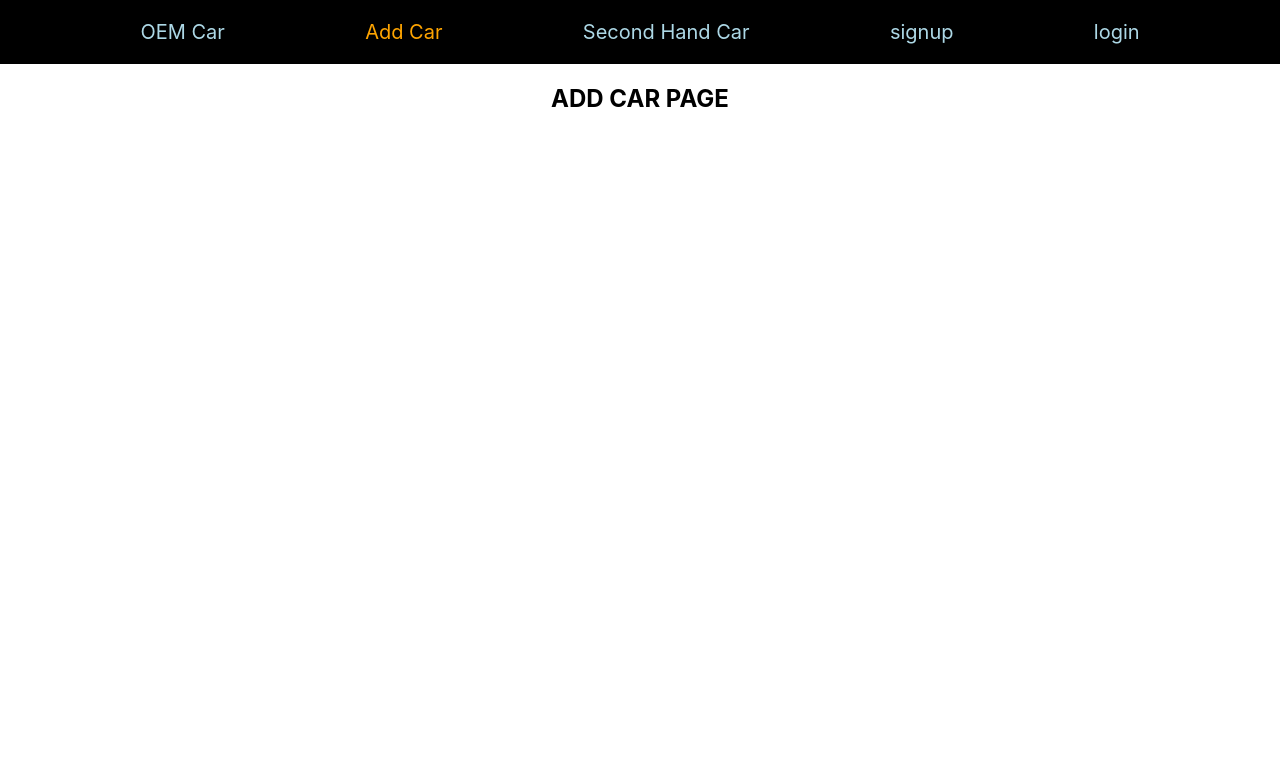
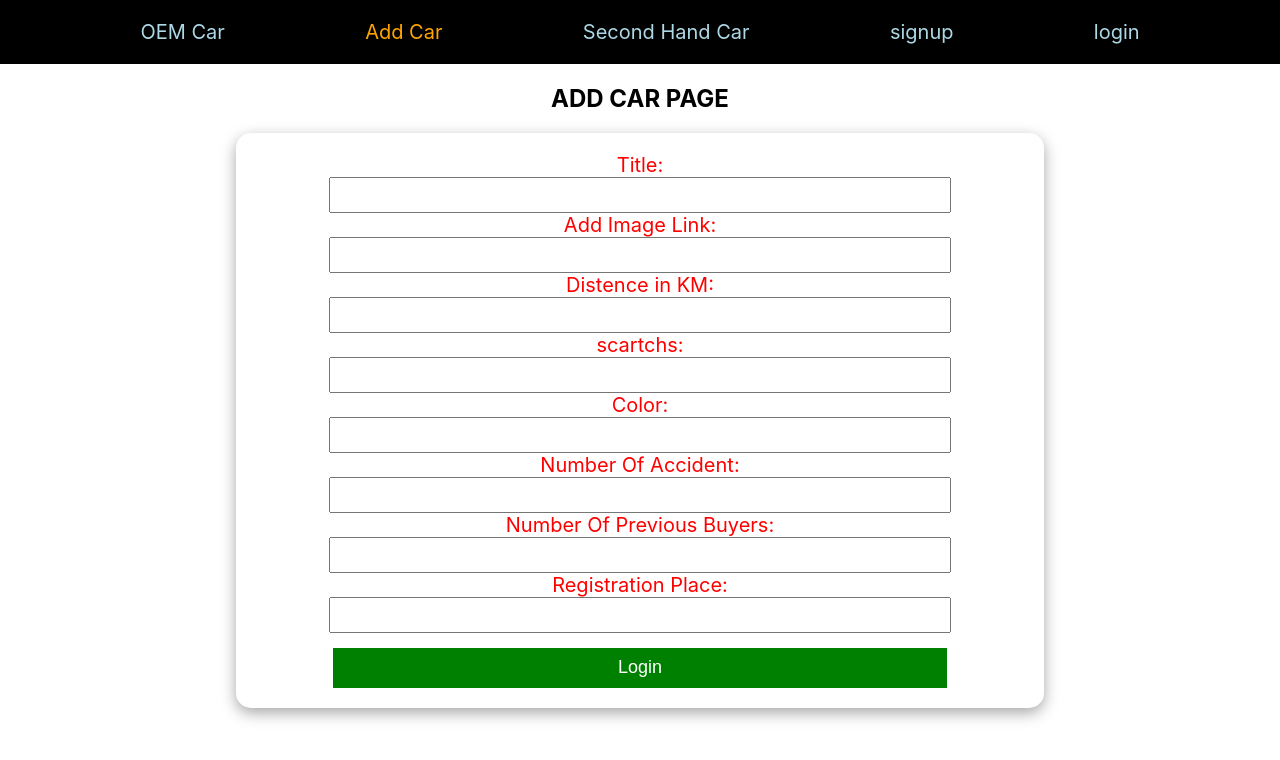
Before and after one commit to Prags1709/Attryb-assignment, a React (Create React App) app in the folder frontend/attryb/: page /addCar in a window 1280 px wide. Shown: the top 760 px of the page. Built offline with nearby package versions, Linux system fonts and the light colour scheme.

Commit message:
dealer add functionality and render secend-hand car done

```diff
--- a/frontend/attryb/src/App.css
+++ b/frontend/attryb/src/App.css
@@ -9,3 +9,70 @@
   font-size: 20px;
   padding: 20px 0 20px 0;
 }
+
+form {
+  width: 60%;
+  margin: auto;border-radius: 15px;
+  box-shadow: rgba(0, 0, 0, 0.35) 0px 5px 15px;
+  padding: 20px;
+}
+
+input {
+  width: 80%;
+  height: 30px;
+  font-size: large;
+}
+
+.sub {
+  width: 80%;
+  height: 40px;
+  cursor: pointer;
+  font-size: large;
+  margin-top: 15px;
+  background-color: green;
+  border: 0px;
+  color: white;
+}
+
+label {
+  font-size: 20px;
+  color: red;
+}
+
+.main-box {
+  display: grid;
+  grid-template-columns: repeat(3,1fr);
+  gap: 15px;
+  padding: 15px;
+}
+
+.data-box {
+  box-shadow: rgba(0, 0, 0, 0.35) 0px 5px 15px;
+  border-radius: 15px;
+  padding: 5px;
+}
+
+.del {
+  width: 30%;
+  height: 27px;
+  background-color: rgb(219, 105, 105);
+  border: 0px;
+  color: white;
+  font-size: medium;
+  cursor: pointer;
+  margin-left: 5px;
+}
+
+.edit {
+  width: 30%;
+  height: 27px;
+  background-color: rgb(207, 207, 61);
+  border: 0px;
+  color: white;
+  font-size: medium;
+  cursor: pointer;
+}
+
+img {
+  width: 100%;
+}
--- a/frontend/attryb/src/page/addCar.jsx
+++ b/frontend/attryb/src/page/addCar.jsx
@@ -1,10 +1,140 @@
 import React, {useState, useEffect} from "react";
 
+const discription = [
+    "Test drive Available",
+    "Transmission manual",
+    "fule Petrol",
+    "location sector-45",
+    "Insurance type comprehensive"
+]
+
 const AddCar=()=>{
+    const [userID, setUserid] = useState(localStorage.getItem("userid"))
+    const [title, setTitle] = useState("");
+    const [image, setImage] = useState("");
+    const [kilometer, setKilometer] = useState("");
+    const [scartchs, setScartch] = useState("");
+    const [color, setColor] = useState("");
+    const [noOfAccidents, setNoAcc] = useState("");
+    const [noOfPreviousBuyers, setBuyetCount] = useState("");
+    const [registrationPlace, setRegist] = useState("");
+    const [error, setError] = useState("");
+
+    const handleTitleChange = (e)=>{
+        setTitle(e.target.value)
+    }
+
+    const handleImageChange = (e)=>{
+        setImage(e.target.value)
+    }
+
+    const handleDistenceChange = (e)=>{
+        setKilometer(e.target.value)
+    }
+
+    const handleScartchsChange = (e)=>{
+        setScartch(e.target.value)
+    }
+
+    const handleColorChange =(e)=>{
+        setColor(e.target.value)
+    }
+
+    const handleAccChange=(e)=>{
+        setNoAcc(e.target.value)
+    }
+
+    const handleBuyChange=(e) =>{
+        setBuyetCount(e.target.value)
+    }
+
+    const handleRegistrationChange = (e)=>{
+        setRegist(e.target.value)
+    }
+
+    const dataSubmit = async (event)=>{
+        event.preventDefault();
+
+        setError("");
+
+        try {
+            const res = await fetch(`http://localhost:4000/car/addCar`,{
+                method: 'POST',
+                headers: {
+                    'Content-Type': 'application/json',
+                    Authorization: localStorage.getItem("token")
+                },
+                body: JSON.stringify({
+                    userID,
+                    image,
+                    title,
+                    discription,
+                    kilometer,
+                    scartchs,
+                    color,
+                    noOfAccidents,
+                    noOfPreviousBuyers,
+                    registrationPlace
+                }),
+            });
+
+            if(res.ok){
+                alert('Car data has been created successful');
+                setTitle("");
+                setImage("");
+                setKilometer("");
+                setScartch("");
+                setColor("");
+                setNoAcc("");
+                setBuyetCount("");
+                setRegist("");
+            }else{
+                alert('Invalid credentials, Please Login')
+            }
+        } catch (error) {
+            setError(error.message);
+        }
+    }
 
     return (
         <div className="AddCar">
             <h2>ADD CAR PAGE</h2>
+            {error && <p>{error}</p>}
+            <form onSubmit={dataSubmit}>
+                <div>
+                    <label>Title:</label><br />
+                    <input type="text" value={title} onChange={handleTitleChange} />
+                </div>
+                <div>
+                    <label>Add Image Link:</label><br />
+                    <input type="url" value={image} onChange={handleImageChange} />
+                </div>
+                <div>
+                    <label>Distence in KM:</label><br />
+                    <input type="text" value={kilometer} onChange={handleDistenceChange} />
+                </div>
+                <div>
+                    <label>scartchs:</label><br />
+                    <input type="text" value={scartchs} onChange={handleScartchsChange} />
+                </div>
+                <div>
+                    <label>Color:</label><br />
+                    <input type="text" value={color} onChange={handleColorChange} />
+                </div>
+                <div>
+                    <label>Number Of Accident:</label><br />
+                    <input type="number" value={noOfAccidents} onChange={handleAccChange} />
+                </div>
+                <div>
+                    <label>Number Of Previous Buyers:</label><br />
+                    <input type="number" value={noOfPreviousBuyers} onChange={handleBuyChange} />
+                </div>
+                <div>
+                    <label>Registration Place:</label><br />
+                    <input type="text" value={registrationPlace} onChange={handleRegistrationChange} />
+                </div>
+                <button className="sub" type="submit">Login</button>
+            </form>
         </div>
     )
 }
--- a/frontend/attryb/src/page/login.jsx
+++ b/frontend/attryb/src/page/login.jsx
@@ -37,6 +37,7 @@ const Login = () => {
                 const token = data.token;
 
                 localStorage.setItem("token", token);
+                localStorage.setItem("userId", data.userid);
                 window.location.href = "/";
             }else{
                 alert('Invalid credentials')
@@ -51,11 +52,15 @@ const Login = () => {
             <h2>LOGIN PAGE</h2>
             {error && <p>{error}</p>}
             <form onSubmit={dataSubmit}>
-                <label>Email:</label>
-                <input type="email" value={email} onChange={handleEmailChange} />
-                <label>Password:</label>
-                <input type="password" value={password} onChange={handlePasswordChange} />
-                <button type="submit">Login</button>
+                <div>
+                    <label>Email:</label><br />
+                    <input type="email" value={email} onChange={handleEmailChange} />
+                </div>
+                <div>
+                    <label>Password:</label><br />
+                    <input type="password" value={password} onChange={handlePasswordChange} />
+                </div>
+                <button className="sub" type="submit">Login</button>
             </form>
         </div>
     )
--- a/frontend/attryb/src/page/secHandCar.jsx
+++ b/frontend/attryb/src/page/secHandCar.jsx
@@ -1,10 +1,64 @@
 import React, {useState, useEffect} from "react";
 
 const SecHandCar=()=>{
+    const [dataList, setDataList] = useState([]);
+
+    useEffect(() => {
+        fetchData();
+    }, []);
+
+    const fetchData = async () => {
+        try {
+          const response = await fetch('http://localhost:4000/car/allCar',{
+            headers: {
+                'Content-Type': 'application/json',
+                Authorization: localStorage.getItem("token")
+            }
+          });
+          const data = await response.json();
+          setDataList(data);
+          console.log(data);
+        } catch (error) {
+          console.log('Error fetching data:', error);
+        }
+    };
+
+    const handleDelete = async (id) => {
+        console.log(id);
+        // try {
+        //   await fetch(`http://localhost:4000/car/delete/${id}`, {
+        //     method: 'DELETE',
+        //     headers: {
+        //         'Content-Type': 'application/json',
+        //         Authorization: localStorage.getItem("token")
+        //     }
+        //   });
+        //   // Remove the deleted item from the state
+        //   setDataList(prevData => prevData.filter(data => data.id !== id));
+        // } catch (error) {
+        //   console.log('Error deleting data:', error);
+        // }
+      };
 
     return (
         <div className="SecHandCar">
             <h2>SECOND-HAND CAR PAGE</h2>
+            <div className="main-box">
+                {dataList.map(data => (
+                    <div className="data-box" key={data.id + data.title}>
+                        <h4>Brand: {data.title}</h4>
+                        <img src={data.image} alt={data.image} />
+                        <p>Kilimeter: {data.kilometer}Km</p>
+                        <p>scartchs: {data.scartchs}</p>
+                        <p>color: {data.color}</p>
+                        <p>Number of Accidents: {data.noOfAccidents}</p>
+                        <p>Number of Prvious Buyers: {data.noOfPreviousBuyers}</p>
+                        <p> registration Place: {data.registrationPlace}</p>
+                        <button className="edit">Edit</button>
+                        <button className="del" onClick={() => handleDelete(data.id)}>Delete</button>
+                    </div>
+                ))}
+            </div>
         </div>
     )
 }
--- a/frontend/attryb/src/page/signup.jsx
+++ b/frontend/attryb/src/page/signup.jsx
@@ -1,8 +1,6 @@
 import React, {useState, useEffect} from "react";
-//import { useHistory } from 'react-router-dom';
 
 const Siginup=()=>{
-    //const history = useHistory();
     const [name, setName] = useState("");
     const [email, setEmail] = useState("");
     const [password, setPassword] = useState("");
@@ -60,15 +58,23 @@ const Siginup=()=>{
             <h2>SIGNUP PAGE</h2>
             {error && <p>{error}</p>}
             <form onSubmit={dataSubmit}>
-                <label>Name:</label>
-                <input type="text" value={name} onChange={handleNameChange} />
-                <label>Email:</label>
-                <input type="email" value={email} onChange={handleEmailChange} />
-                <label>Password:</label>
-                <input type="password" value={password} onChange={handlePasswordChange} />
-                <label>Phone Number:</label>
-                <input type="number" value={phoneNo} onChange={handlePhoneNumberChange} />
-                <button type="submit">Signup</button>
+                <div>
+                    <label>Name:</label><br />
+                    <input type="text" value={name} onChange={handleNameChange} />
+                </div>
+                <div>
+                    <label>Email:</label><br />
+                    <input type="email" value={email} onChange={handleEmailChange} />
+                </div>
+                <div>
+                    <label>Password:</label><br />
+                    <input type="password" value={password} onChange={handlePasswordChange} />
+                </div>
+                <div>
+                    <label>Phone Number:</label><br />
+                    <input type="number" value={phoneNo} onChange={handlePhoneNumberChange} />
+                </div>
+                <button className="sub" type="submit">Signup</button>
             </form>
         </div>
     )
```
